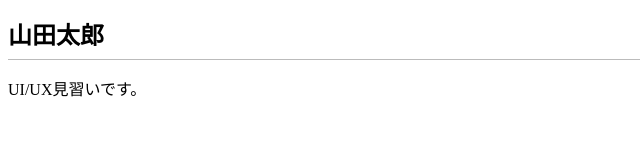
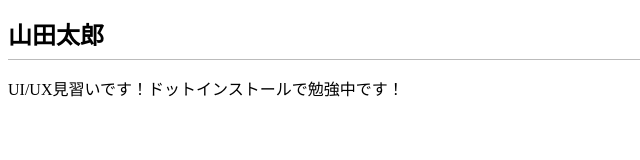
Before and after one commit to akaaokiiro/akaaokiiro.github.io, a plain HTML site: page index.html in a window 1280 px wide. Shown: the whole page, without its empty margins (0-640 px from the left). Drawn offline with Linux system fonts and the light colour scheme.

Commit message:
Add files via upload

```diff
--- a/index.html
+++ b/index.html
@@ -9,5 +9,5 @@
 </head>
 <body>
   <h1>山田太郎</h1>
-  <p>UI/UX見習いです。</p>
+  <p>UI/UX見習いです！ドットインストールで勉強中です！</p>
 </html>
```
